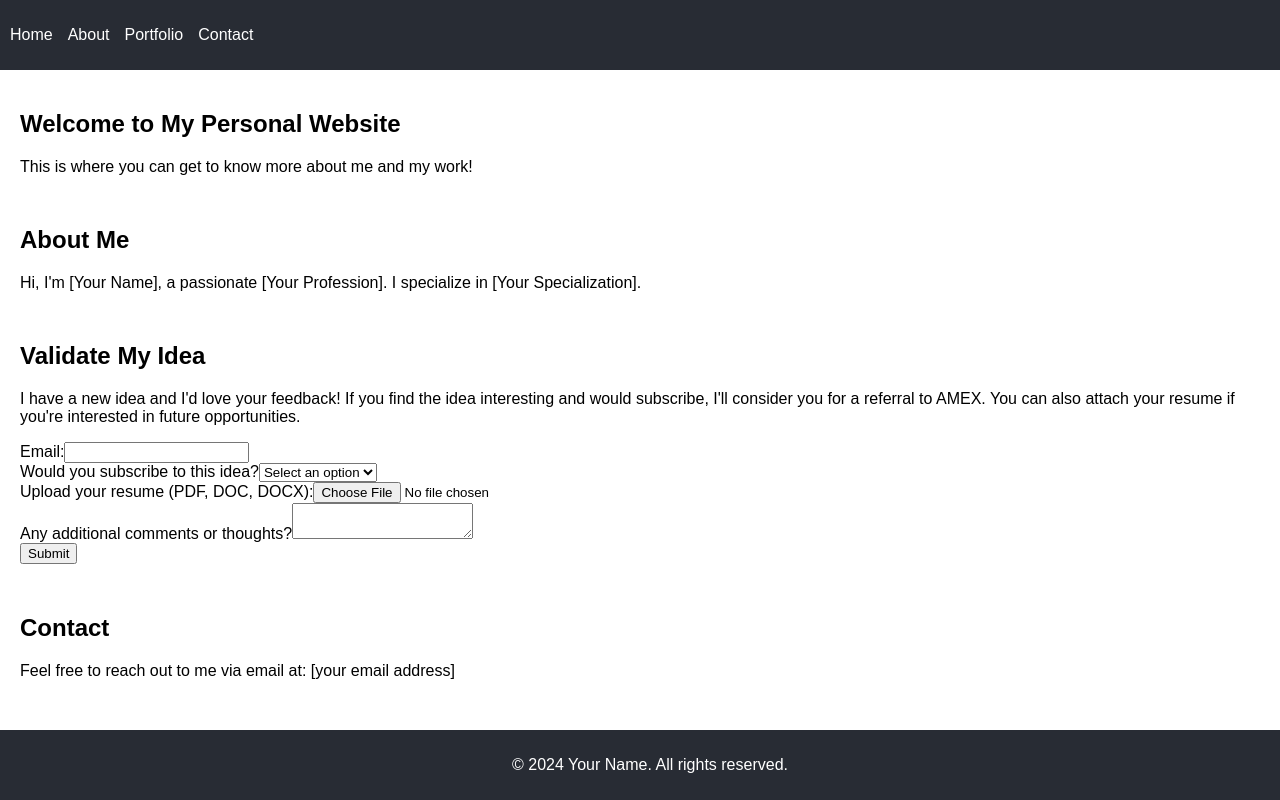
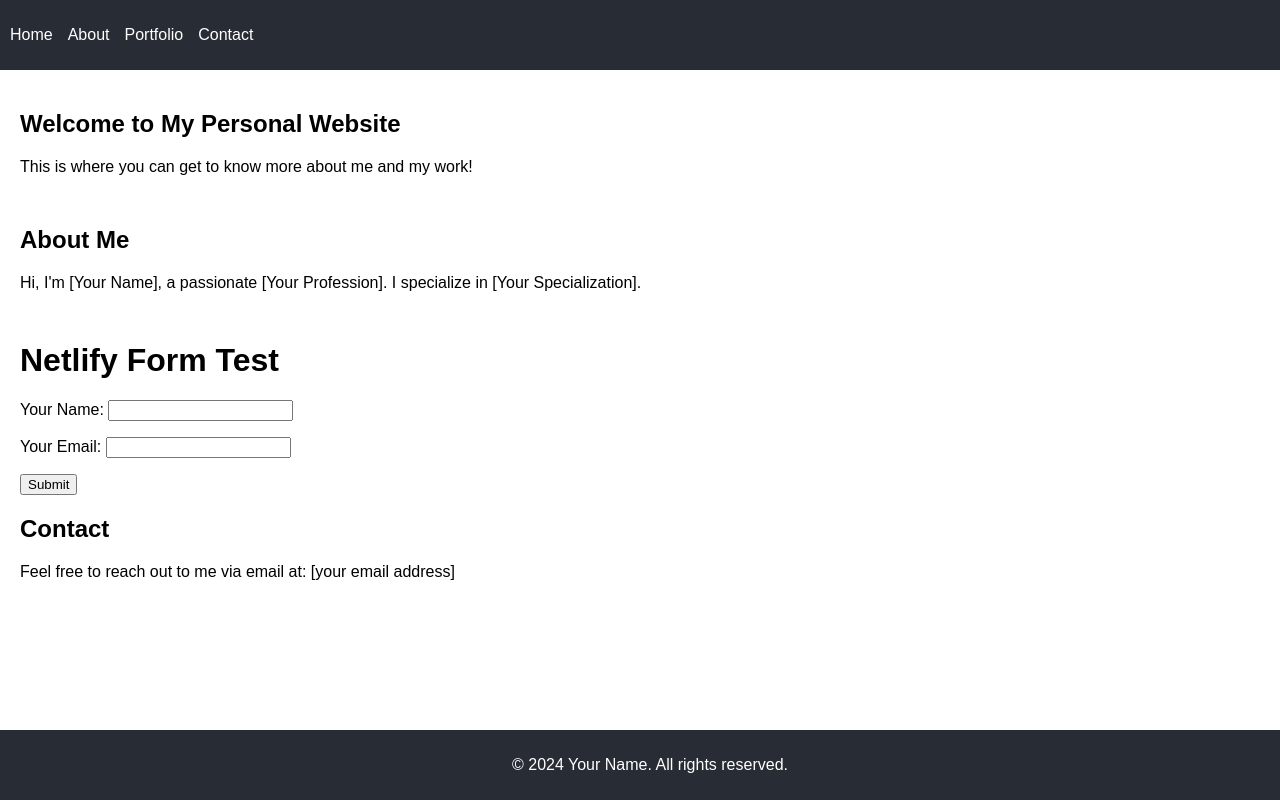
Before and after one commit to optimalP/netlify_playground, a React (Create React App) app: page / in a window 1280 px wide. Built offline with nearby package versions, Linux system fonts and the light colour scheme.

Commit message:
playing around with a personal website

```diff
--- a/src/App.js
+++ b/src/App.js
@@ -3,7 +3,7 @@ import './App.css';
 import Header from './components/Header';
 import Home from './components/Home';
 import About from './components/About';
-import IdeaValidation from './components/IdeaValidation';
+//import IdeaValidation from './components/IdeaValidation';
 import Contact from './components/Contact';
 import Footer from './components/Footer';
 
@@ -14,7 +14,34 @@ function App() {
       <main>
         <Home />
         <About />
-        <IdeaValidation />
+        <div className="App">
+      <h1>Netlify Form Test</h1>
+
+      {/* Simple form for testing Netlify submission */}
+      <form name="test-form" method="POST" data-netlify="true">
+        {/* Hidden input for Netlify form processing */}
+        <input type="hidden" name="form-name" value="test-form" />
+
+        {/* Name Field */}
+        <p>
+          <label>
+            Your Name: <input type="text" name="name" required />
+          </label>
+        </p>
+
+        {/* Email Field */}
+        <p>
+          <label>
+            Your Email: <input type="email" name="email" required />
+          </label>
+        </p>
+
+        {/* Submit Button */}
+        <p>
+          <button type="submit">Submit</button>
+        </p>
+      </form>
+    </div>
         <Contact />
       </main>
       <Footer />
```
